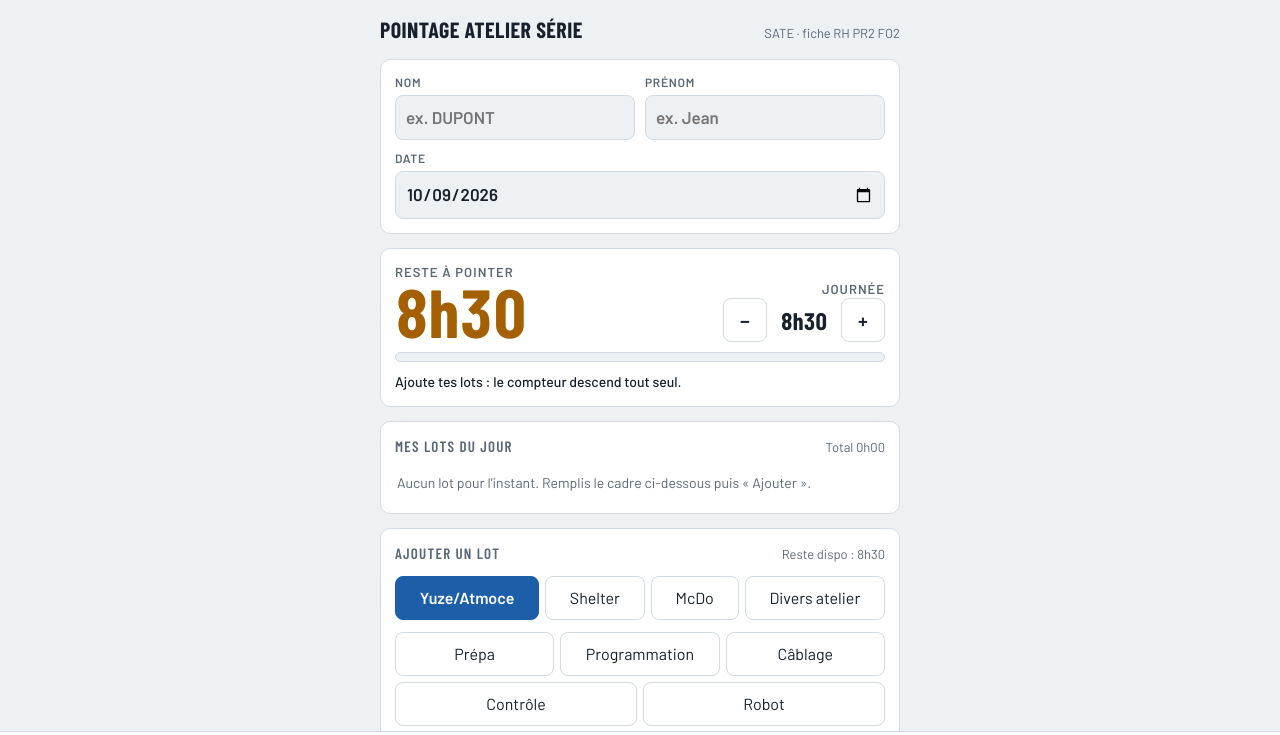
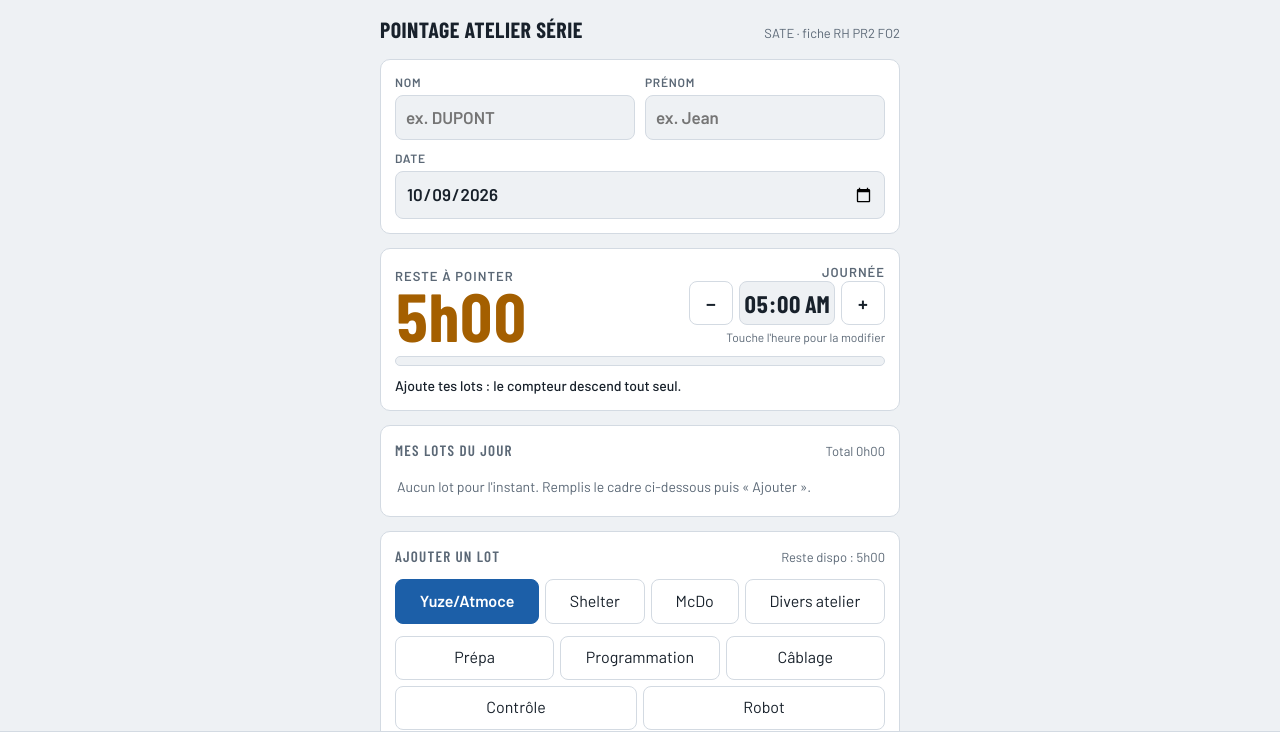
Before and after one commit to Atelier-serie/Pointage, a plain HTML site: page index.html in a window 1280 px wide. Shown: the top 735 px of the page. Drawn offline with nearby package versions, Linux system fonts and the light colour scheme.

Commit message:
Add files via upload

```diff
--- a/index.html
+++ b/index.html
@@ -48,7 +48,11 @@ input:focus-visible,button:focus-visible,a:focus-visible{outline:3px solid var(-
 .meter[data-state=over] .big{color:var(--bad)}
 .lbl{font-size:13px;font-weight:600;text-transform:uppercase;letter-spacing:.08em;color:var(--muted)}
 .day{display:flex;align-items:center;gap:6px}
-.day b{font-family:var(--f-display);font-size:24px;font-variant-numeric:tabular-nums;min-width:62px;text-align:center}
+.day input{font-family:var(--f-display);font-size:24px;font-weight:700;font-variant-numeric:tabular-nums;width:96px;text-align:center;color:var(--ink);background:var(--bg);border:1px solid var(--line);border-radius:8px;padding:4px 2px;min-height:44px}
+.day input::-webkit-calendar-picker-indicator{display:none}
+.day input::-webkit-datetime-edit{padding:0}
+.day-hint{font-size:12px;color:var(--muted);text-align:right;margin-top:4px}
+html,button,a,input,label{touch-action:manipulation}
 .bar{height:10px;border-radius:5px;background:var(--bg);border:1px solid var(--line);overflow:hidden}
 .bar i{display:block;height:100%;background:var(--warn);width:0;transition:width .2s}
 .meter[data-state=done] .bar i{background:var(--ok)}
@@ -131,9 +135,10 @@ button:disabled{opacity:.45;cursor:default}
         <div class="lbl">Journée</div>
         <div class="day">
           <button class="sq" id="dayMinus" aria-label="Journée moins 5 minutes">−</button>
-          <b id="journee">8h30</b>
+          <input type="time" id="journee" step="300" value="08:30" aria-label="Durée de la journée (heures:minutes)">
           <button class="sq" id="dayPlus" aria-label="Journée plus 5 minutes">+</button>
         </div>
+        <div class="day-hint">Touche l'heure pour la modifier</div>
       </div>
     </div>
     <div class="bar"><i id="barFill"></i></div>
@@ -231,6 +236,8 @@ S.lots = (S.lots||[]).map(l => {
 if (S.nom && S.nomF===undefined){ const t=S.nom.trim().split(/\s+/); S.nomF=t.shift()||""; S.prenom=t.join(" "); }
 S.nomF = S.nomF||""; S.prenom = S.prenom||"";
 const fullName = () => (S.nomF.trim().toUpperCase() + " " + S.prenom.trim()).trim();
+const journeeDefaut = iso => { const d = new Date(iso + "T12:00:00"); return d.getDay() === 5 ? 300 : 510; };  // vendredi 5h00, sinon 8h30
+const appliquerJourneeDefaut = () => { if (S.journeeFixee !== S.date) S.journee = journeeDefaut(S.date); };
 let bannerText = "";
 if (S.date !== today()) {
   if (S.sent || !S.lots.length) { S.date = today(); S.lots = []; S.sent = false; }
@@ -257,7 +264,7 @@ function render(){
   if (document.activeElement!==$("nomF")) $("nomF").value = S.nomF;
   if (document.activeElement!==$("prenom")) $("prenom").value = S.prenom;
   $("date").value = S.date;
-  $("journee").textContent = hm(S.journee);
+  if (document.activeElement !== $("journee")) $("journee").value = String(Math.floor(S.journee/60)).padStart(2,"0") + ":" + String(S.journee%60).padStart(2,"0");
   const u = used(), rest = S.journee - u;
   $("reste").textContent = hm(rest);
   $("total").textContent = "Total " + hm(u);
@@ -343,9 +350,18 @@ function formUrl(){
 // ---------- events
 $("nomF").oninput = e => { S.nomF = e.target.value; save(); render(); };
 $("prenom").oninput = e => { S.prenom = e.target.value; save(); render(); };
-$("date").onchange = e => { S.date = e.target.value || today(); bannerText=""; save(); render(); };
-$("dayMinus").onclick = () => { S.journee = Math.max(5, S.journee-5); save(); render(); renderEditor(); };
-$("dayPlus").onclick  = () => { S.journee = Math.min(14*60, S.journee+5); save(); render(); renderEditor(); };
+$("date").onchange = e => { S.date = e.target.value || today(); appliquerJourneeDefaut(); bannerText=""; save(); render(); renderEditor(); };
+$("dayMinus").onclick = () => { S.journee = Math.max(5, S.journee-5); S.journeeFixee = S.date; save(); render(); renderEditor(); };
+$("dayPlus").onclick  = () => { S.journee = Math.min(14*60, S.journee+5); S.journeeFixee = S.date; save(); render(); renderEditor(); };
+$("journee").onchange = e => {
+  const m = /^(\d{1,2}):(\d{2})/.exec(e.target.value || "");
+  if (!m) return;
+  const v = Number(m[1])*60 + Number(m[2]);
+  if (v < 5) return;
+  S.journee = Math.min(14*60, v); S.journeeFixee = S.date; save(); render(); renderEditor();
+};
+$("journee").onblur = () => render();
+$("journee").onclick = e => { try { e.target.showPicker && e.target.showPicker(); } catch(_){} };
 function keepInputs(){ E.ref=$("ref").value.trim().toUpperCase(); E.com=$("com").value; }
 $("tLot").onclick = () => { keepInputs(); E.type="lot"; renderEditor(); };
 $("tAff").onclick = () => { keepInputs(); E.type="aff"; renderEditor(); };
@@ -404,9 +420,10 @@ let armed = false;
 $("newDay").onclick = () => {
   if (!armed){ armed=true; $("newDay").textContent="Confirmer : tout effacer"; setTimeout(()=>{armed=false;$("newDay").textContent="Nouvelle journée";},4000); return; }
   armed=false; $("newDay").textContent="Nouvelle journée";
-  S.lots=[]; S.sent=false; S.date=today(); bannerText=""; editIdx=-1; E=blank(); save(); render(); renderEditor();
+  S.lots=[]; S.sent=false; S.date=today(); appliquerJourneeDefaut(); bannerText=""; editIdx=-1; E=blank(); save(); render(); renderEditor();
 };
 
+appliquerJourneeDefaut(); save();
 render(); renderEditor();
 </script>
 
```
